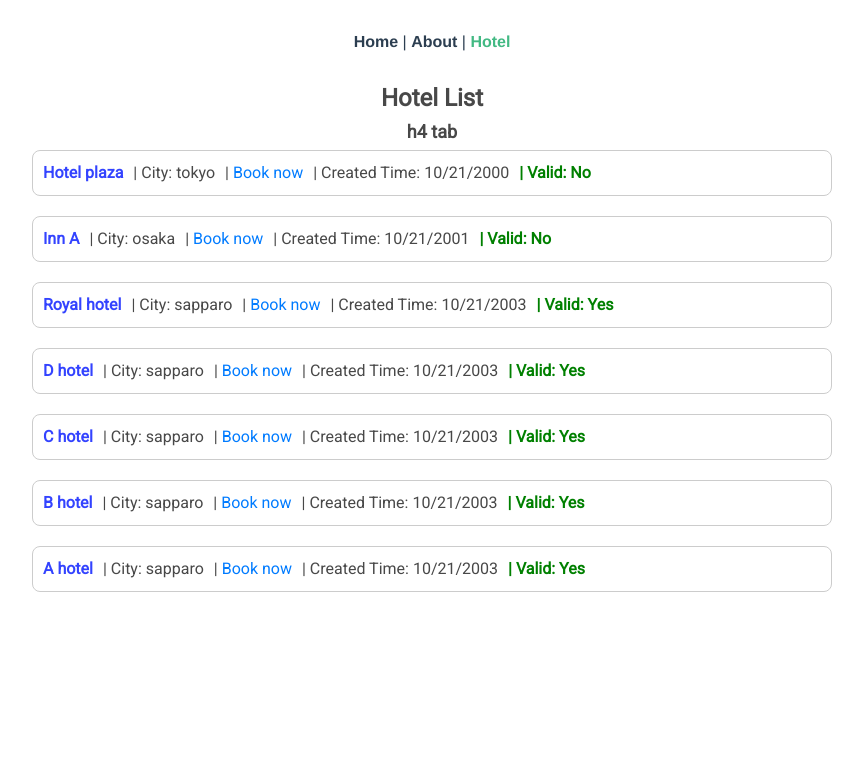
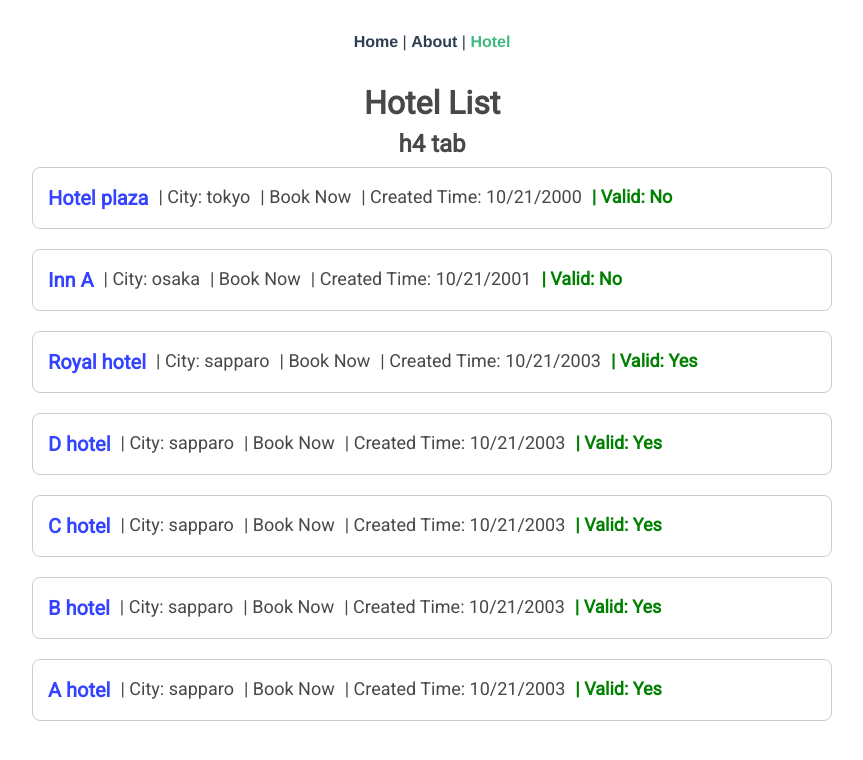
Before and after one commit to yennanliu/vue-admin-system, a Vue app: page /hotel in a window 1280 px wide. Shown: the top 760 px of the page, without its empty margins (208-1071 px from the left). Built offline with nearby package versions, Linux system fonts and the light colour scheme.

Commit message:
update style

```diff
--- a/src/views/Hotel/Hotel.vue
+++ b/src/views/Hotel/Hotel.vue
@@ -7,7 +7,7 @@
         <div class="hotel-details">
           <span class="hotel-name">{{ capitalizeString(hotel.name) }}</span>
           <span class="hotel-city"> | City: {{ hotel.city }}</span>
-          <span class="hotel-link"> | <a href="http://booking.com">Book now</a></span>
+          <span class="hotel-link"> | <a :href="hotel.bookingLink" target="_blank">Book Now</a></span>
           <span class="hotel-created-time"> | Created Time: {{ hotel.created_time }}</span>
           <span class="hotel-valid-status"> | Valid: {{ checkIfValid(hotel.created_time) ? 'Yes' : 'No' }}</span>
         </div>
@@ -48,12 +48,12 @@ export default {
 }
 
 .header {
-  font-size: 24px;
+  font-size: 32px;
   font-weight: bold;
 }
 
 .sub-header {
-  font-size: 18px;
+  font-size: 24px;
   font-weight: bold;
 }
 
@@ -65,7 +65,7 @@ ul {
 .hotel-item {
   margin-bottom: 20px;
   border: 1px solid #ccc;
-  padding: 10px;
+  padding: 15px;
   border-radius: 8px;
 }
 
@@ -77,23 +77,28 @@ ul {
 .hotel-name {
   color: #3343ff;
   font-weight: 700;
+  font-size: 20px;
 }
 
 .hotel-city {
   margin-left: 10px;
+  font-size: 18px;
 }
 
 .hotel-link {
   margin-left: 10px;
+  font-size: 18px;
 }
 
 .hotel-created-time {
   margin-left: 10px;
+  font-size: 18px;
 }
 
 .hotel-valid-status {
   margin-left: 10px;
   color: green;
   font-weight: 700;
+  font-size: 18px;
 }
 </style>
```
